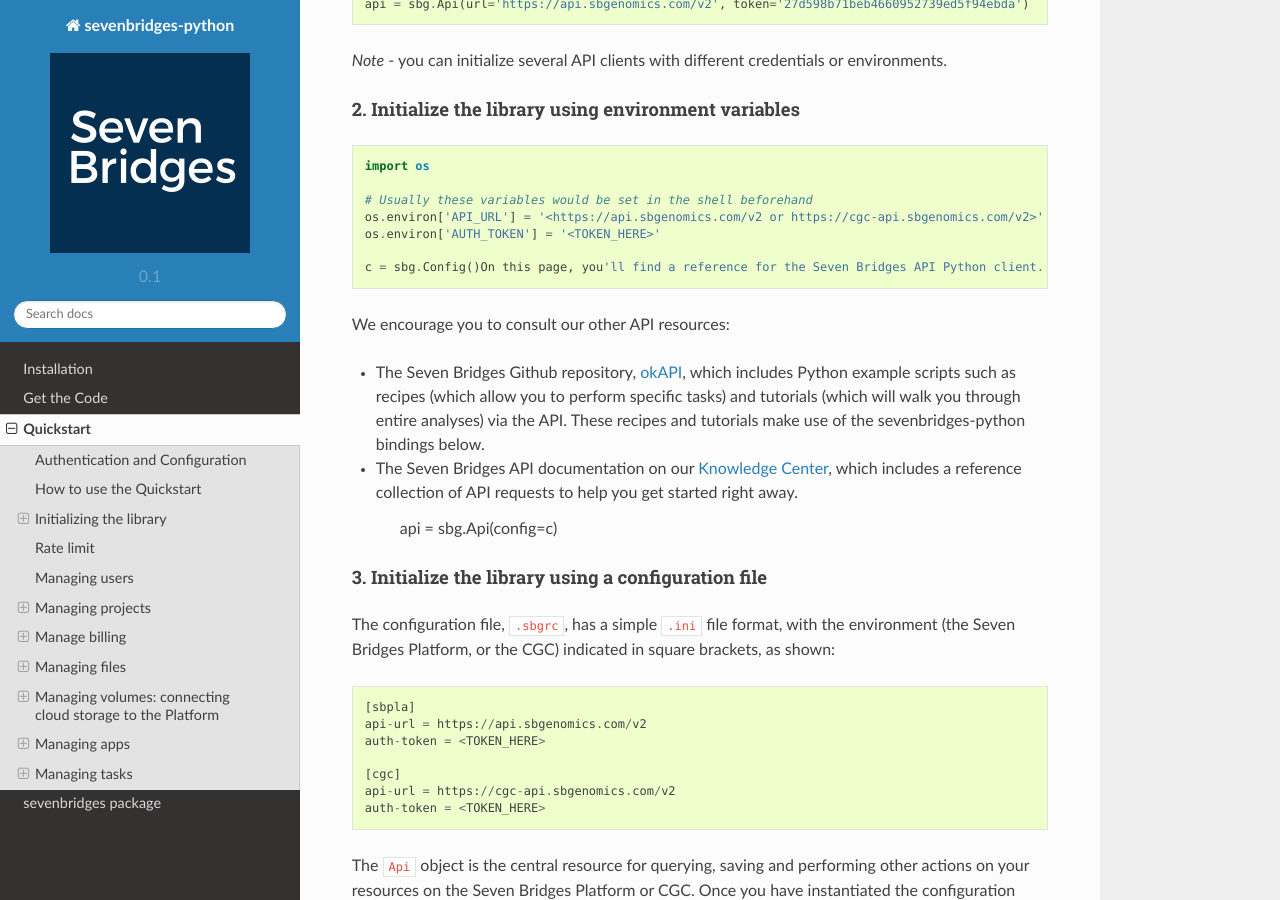
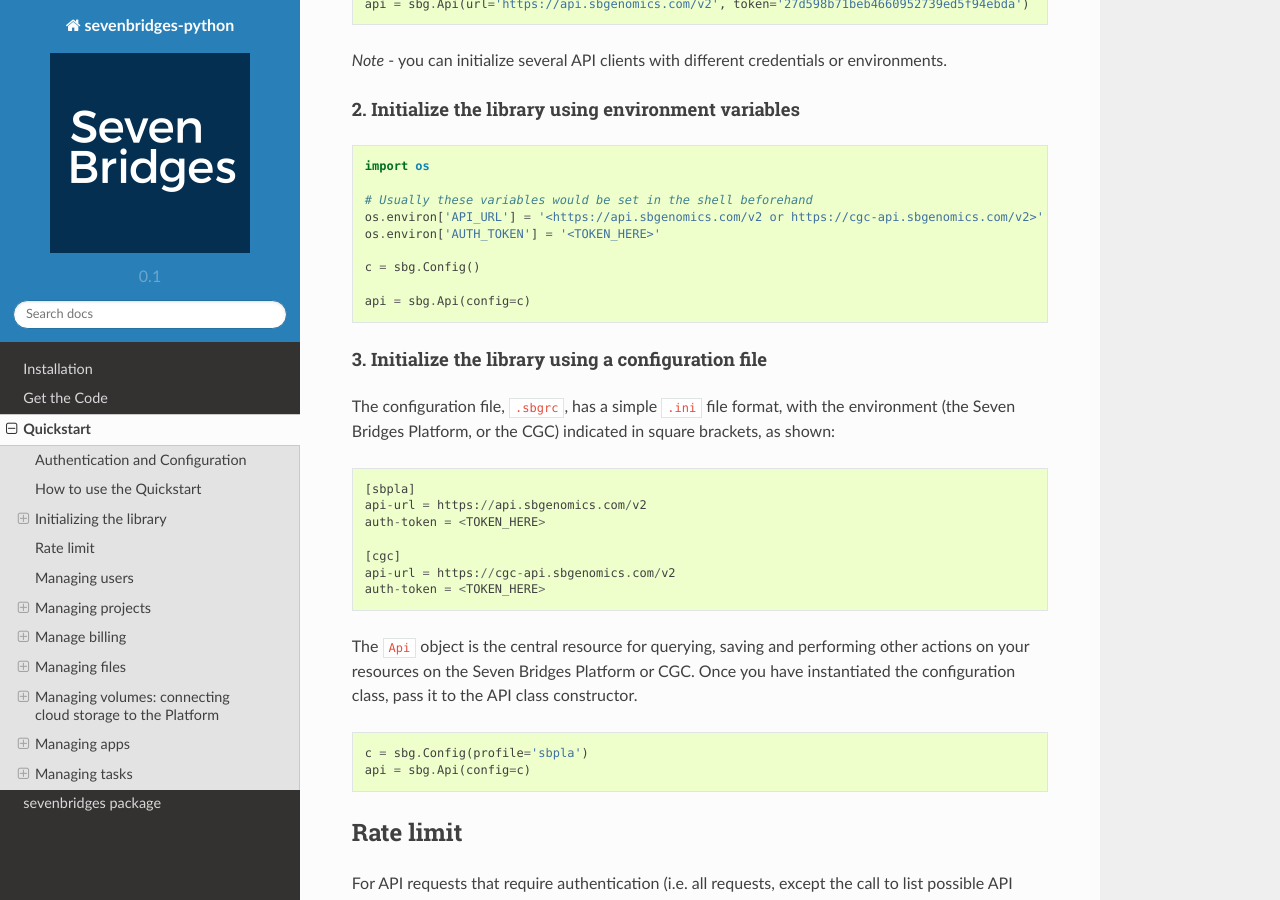
Before and after one commit to sbg/sevenbridges-python, a Sphinx documentation site: the page built from docs/quickstart.rst, in a window 1280 px wide and 900 px high, scrolled down 2085 px. Built offline with Sphinx 7.4.7 and the Read the Docs theme 2.0.0, drawn with Linux system fonts in a browser that asks for light colours.

Commit message:
small doc fix

```diff
--- a/docs/quickstart.rst
+++ b/docs/quickstart.rst
@@ -92,13 +92,7 @@
     os.environ['API_URL'] = '<https://api.sbgenomics.com/v2 or https://cgc-api.sbgenomics.com/v2>'
     os.environ['AUTH_TOKEN'] = '<TOKEN_HERE>'
 
-    c = sbg.Config()On this page, you'll find a reference for the Seven Bridges API Python client.
-
-We encourage you to consult our other API resources:
-
-* The Seven Bridges Github repository, `okAPI <https://github.com/sbg/okAPI/tree/master/Recipes/SBPLAT>`_, which includes Python example scripts such as recipes (which allow you to perform specific tasks) and tutorials (which will walk you through entire analyses) via the API. These recipes and tutorials make use of the sevenbridges-python bindings below.
-* The Seven Bridges API documentation on our `Knowledge Center <http://docs.sevenbridges.com/docs/the-api>`_, which includes a reference collection of API requests to help you get started right away.
-
+    c = sbg.Config()
 
     api = sbg.Api(config=c)
 
```
